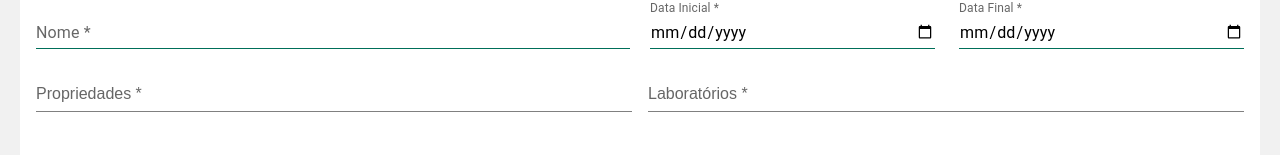
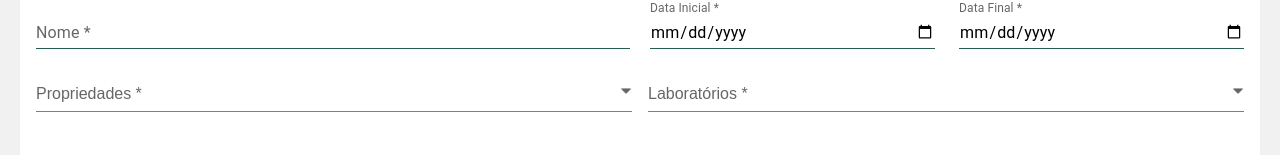
Before and after one commit to gucelestinodev/agrotis, a React (Create React App) app: page / in a window 1280 px wide. Shown: the part 132-287 px from the top of the page. Built offline with nearby package versions, Linux system fonts and the light colour scheme; no server answers.

Commit message:
:hammer: Ajuste no componente de Select.

```diff
--- a/src/components/SelectButton/SelectButton.tsx
+++ b/src/components/SelectButton/SelectButton.tsx
@@ -1,17 +1,44 @@
 import React from 'react';
-import { ButtonStyle } from './SelectButtonStyles';
+import { ButtonStyle, IconContainer, ClearIcon, CnpjText } from './SelectButtonStyles';
+import arrowDown from '../../assets/arrow-down.png';
+import closeIcon from '../../assets/close.png';
 
 interface SelectButtonProps {
   label: string;
   value: string | null;
+  cnpj?: string | null;
   onSelectClick: () => void;
+  onClearSelection: () => void;
 }
 
-const SelectButton: React.FC<SelectButtonProps> = ({ label, value, onSelectClick }) => {
+const SelectButton: React.FC<SelectButtonProps> = ({ label, value, cnpj, onSelectClick, onClearSelection }) => {
   return (
-    <ButtonStyle onClick={onSelectClick}>
-      {value ? `${value}` : label}
-    </ButtonStyle>
+    <div>
+      <ButtonStyle onClick={onSelectClick} className={value ? 'selected' : ''}> {/* Adicionando a classe 'selected' */}
+        {value ? (
+          <>
+            {value}
+            <IconContainer>
+              <ClearIcon
+                src={closeIcon}
+                alt="Fechar"
+                onClick={(e) => {
+                  e.stopPropagation();
+                  onClearSelection();
+                }}
+              />
+              <img src={arrowDown} alt="Seta para baixo" style={{ width: '12px' }} />
+            </IconContainer>
+          </>
+        ) : (
+          <>
+            {label}
+            <img src={arrowDown} alt="Seta para baixo" style={{ width: '12px' }} />
+          </>
+        )}
+      </ButtonStyle>
+      {cnpj && <CnpjText>CNPJ: {cnpj}</CnpjText>}
+    </div>
   );
 };
 
--- a/src/components/SelectButton/SelectButtonStyles.ts
+++ b/src/components/SelectButton/SelectButtonStyles.ts
@@ -1,8 +1,10 @@
 import styled from 'styled-components';
 
 export const ButtonStyle = styled.button`
+  display: flex;
+  width: 100%;
   text-align: start;
-  margin-bottom: 16px;
+  margin-bottom: 4px;
   background-color: transparent;
   border: none;
   border-bottom: 1px solid gray;
@@ -11,8 +13,12 @@ export const ButtonStyle = styled.button`
   font-size: 1rem;
   color: #666666;
   font-weight: 400;
+  justify-content: space-between;
 
-  /* Estilos adicionais */
+  &.selected {
+    color: #000000;
+  }
+
   &:hover {
     border-bottom: 2px solid #006F59;
   }
@@ -20,4 +26,23 @@ export const ButtonStyle = styled.button`
   &:focus {
     outline: none;
     border-bottom: 2px solid #006F59;
+  }
 `;
+
+export const IconContainer = styled.div`
+  display: inline-flex;
+  align-items: center;
+  margin-left: 8px;
+`;
+
+export const ClearIcon = styled.img`
+  width: 12px;
+  cursor: pointer;
+  margin-right: 12px;
+`;
+
+export const CnpjText = styled.div`
+  font-size: 12px;
+  margin: 0;
+  color: #666666;
+`;
--- a/src/components/form/Formulario.tsx
+++ b/src/components/form/Formulario.tsx
@@ -5,7 +5,7 @@ import SelectButton from '../SelectButton/SelectButton';
 import ObservacoesInput from '../ObservacoesInput';
 import axios from 'axios';
 import { Laboratorio, Propriedade } from '../../types';
-import { Container, DateContainer, FormCard, FormTitle, SelectContainer, FieldsWrapper, InfoTitle, ButtonSave,  Button, Separator, OptionsWrapper, DualSelectContainer, CnpjText } from './FormularioStyles';
+import { Container, DateContainer, FormCard, FormTitle, SelectContainer, FieldsWrapper, InfoTitle, ButtonSave, Button, Separator, OptionsWrapper, DualSelectContainer, CnpjText } from './FormularioStyles';
 
 const Formulario: React.FC = () => {
   const [nome, setNome] = useState('');
@@ -35,6 +35,13 @@ const Formulario: React.FC = () => {
     }
   };
 
+  const handleClearSelection = (tipo: string) => {
+    if (tipo === 'propriedade') {
+      setPropriedadeSelecionada(null);
+    } else if (tipo === 'laboratorio') {
+      setLaboratorioSelecionado(null);
+    }
+  };
 
   return (
     <Container>
@@ -56,11 +63,15 @@ const Formulario: React.FC = () => {
             label="Propriedades *"
             value={propriedadeSelecionada}
             onSelectClick={() => setPropriedadeAberta(!propriedadeAberta)}
+            cnpj={propriedadeSelecionada ? propriedades.find(prop => prop.nome === propriedadeSelecionada)?.cnpj : null}
+            onClearSelection={() => handleClearSelection('propriedade')}
           />
           <SelectButton
             label="Laboratórios *"
             value={laboratorioSelecionado}
             onSelectClick={() => setLaboratorioAberto(!laboratorioAberto)}
+            cnpj={laboratorioSelecionado ? propriedades.find(prop => prop.nome === laboratorioSelecionado)?.cnpj : null}
+            onClearSelection={() => handleClearSelection('laboratorio')}
           />
         </SelectContainer>
 
```
Also changed, not shown: src/assets/arrow-down.png (added), src/assets/close.png (added).
